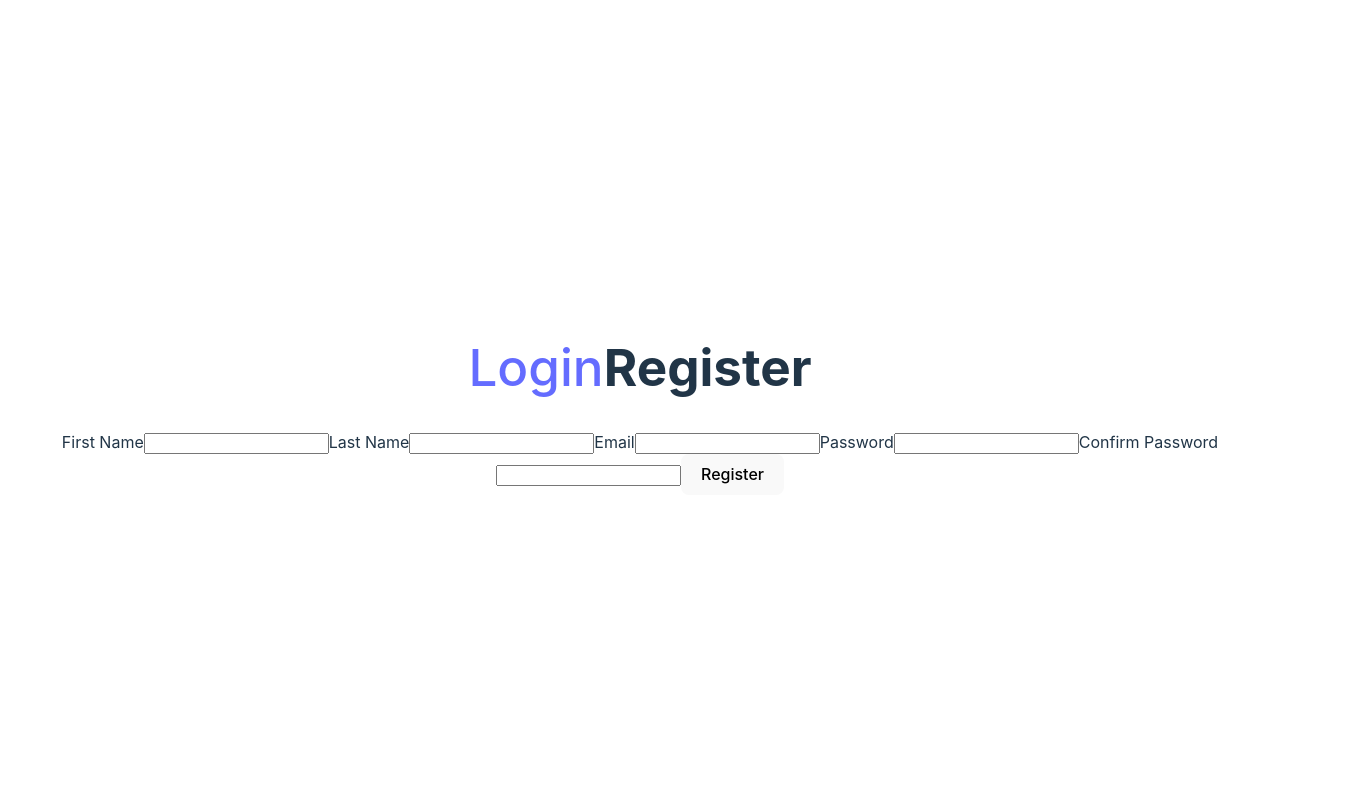
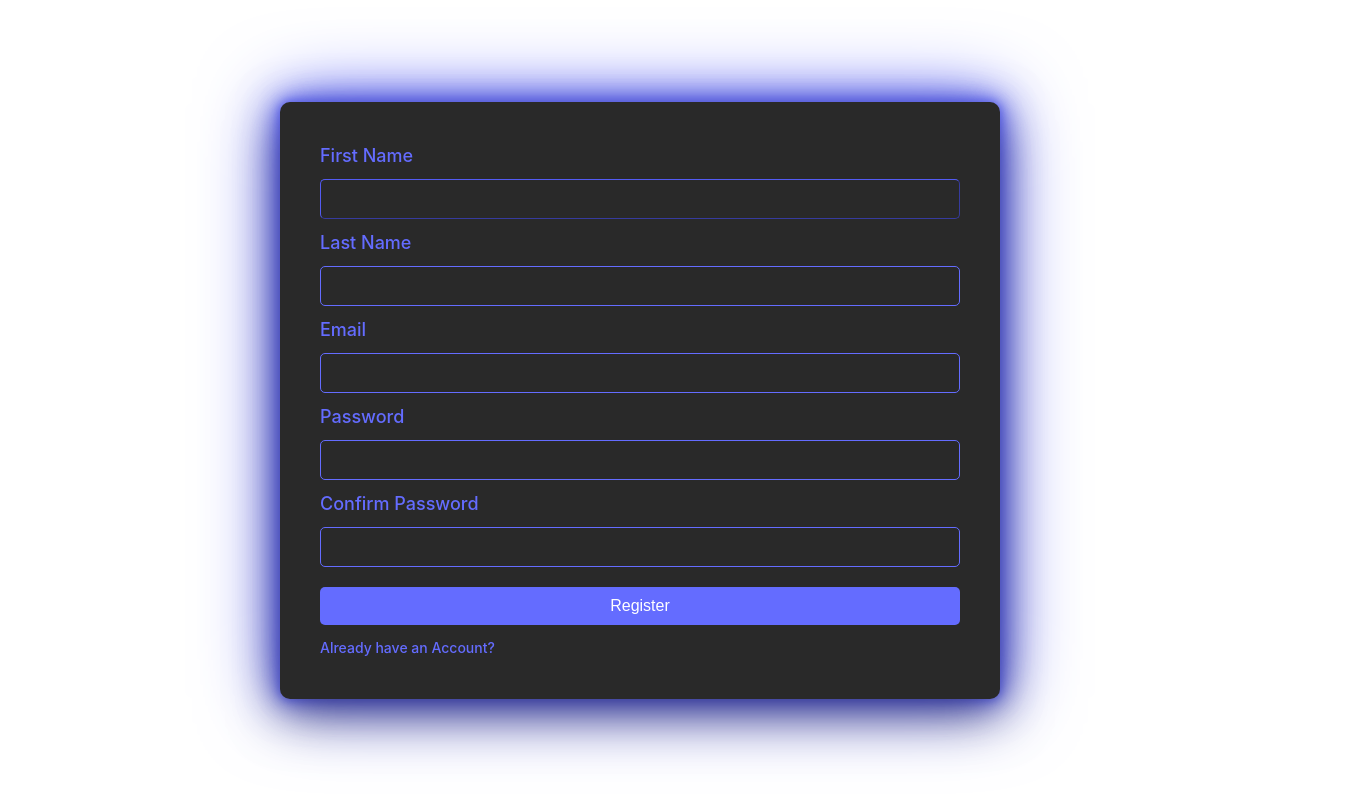
Before and after one commit to HyperTNTClown/Banking-Assignment, a React (Vite) app in the folder frontend/: page /register in a window 1280 px wide. Shown: the top 798 px of the page, 1366 px wide, since content can reach past the window. Built offline with nearby package versions, Linux system fonts and the light colour scheme.

Commit message:
21.09 In class and a bit befor. Did some Desiiiign

```diff
--- a/frontend/package.json
+++ b/frontend/package.json
@@ -10,7 +10,10 @@
     "preview": "vite preview"
   },
   "dependencies": {
+    "@fluentui/react-components": "^9.31.1",
+    "@react-spring/web": "^9.7.3",
     "@types/react-router-dom": "^5.3.3",
+    "@use-gesture/react": "^10.3.0",
     "react": "^18.2.0",
     "react-dom": "^18.2.0",
     "react-router-dom": "^6.16.0",
--- a/frontend/src/auth.ts
+++ b/frontend/src/auth.ts
@@ -54,6 +54,7 @@ export default function useAuth() {
         let text = await res.text();
         let json = JSON.parse(text);
         console.log(json)
+		return json;
     }
 
 	// @ts-ignore
--- /dev/null
+++ b/frontend/src/css/login.module.css
@@ -0,0 +1,80 @@
+.loginForm {
+	position: absolute;
+	top: 50%;
+	left: 50%;
+	transform: translate(-50%, -50%);
+	width: 400px;
+	padding: 40px;
+	background: #292929;
+	border-radius: 10px;
+	box-shadow: 0 15px 50px rgba(0, 0, 0, 0.5), 0 0 10px #646cff, 0 0 20px #646cff, 0 0 40px #646cff, 0 0 80px #646cff;
+}
+
+.input {
+	width: 100%;
+	padding: 10px 20px;
+	box-sizing: border-box;
+	background: #292929;
+	border: 1px solid #646cff;
+	border-radius: 5px;
+	outline: none;
+	color: #fff;
+	font-size: 16px;
+	margin: 10px 0;
+	caret-color: #646cff;
+}
+
+.input:focus {
+	border: 1px outset #535bf2;
+}
+
+.label {
+	color: #646cff;
+	font-size: 18px;
+	font-weight: 500;
+}
+
+.label:hover {
+	color: #535bf2;
+}
+
+.label::selection {
+	background: transparent;
+}
+
+
+.loginButton {
+	width: 100%;
+	padding: 10px 20px;
+	box-sizing: border-box;
+	background: #646cff;
+	border: none;
+	border-radius: 5px;
+	outline: none;
+	color: #fff;
+	font-size: 16px;
+	margin: 10px 0;
+	cursor: pointer;
+	transition: background-color 0.2s ease-in-out, box-shadow 0.1s ease-in-out;
+}
+
+.loginButton:hover, .loginButton:focus {
+	background: #535bf2;
+	box-shadow: 0 0 5px #535bf2, 0 0 10px #535bf2, 0 0 20px #535bf2;
+}
+
+.loginButton:active {
+	background: #646cff;
+}
+
+.registerLink {
+	color: #646cff;
+	font-size: 14px;
+	font-weight: 500;
+	text-decoration: none;
+}
+
+.registerLink:hover {
+	color: #535bf2;
+	cursor: pointer;
+}
--- /dev/null
+++ b/frontend/src/css/register.module.css
@@ -0,0 +1,76 @@
+.registerForm {
+    width: 50vw;
+	padding: 40px;
+	background: #292929;
+	border-radius: 10px;
+	box-shadow: 0 15px 50px rgba(0, 0, 0, 0.5), 0 0 10px #646cff, 0 0 20px #646cff, 0 0 40px #646cff, 0 0 80px #646cff;
+}
+
+.input {
+	width: 100%;
+	padding: 10px 20px;
+	box-sizing: border-box;
+	background: #292929;
+	border: 1px solid #646cff;
+	border-radius: 5px;
+	outline: none;
+	color: #fff;
+	font-size: 16px;
+	margin: 10px 0;
+	caret-color: #646cff;
+}
+
+.input:focus {
+	border: 1px outset #535bf2;
+}
+
+.label {
+	color: #646cff;
+	font-size: 18px;
+	font-weight: 500;
+}
+
+.label:hover {
+	color: #535bf2;
+}
+
+.label::selection {
+	background: transparent;
+}
+
+
+.registerButton {
+	width: 100%;
+	padding: 10px 20px;
+	box-sizing: border-box;
+	background: #646cff;
+	border: none;
+	border-radius: 5px;
+	outline: none;
+	color: #fff;
+	font-size: 16px;
+	margin: 10px 0;
+	cursor: pointer;
+	transition: background-color 0.2s ease-in-out, box-shadow 0.1s ease-in-out;
+}
+
+.registerButton:hover, .registerButton:focus {
+	background: #535bf2;
+	box-shadow: 0 0 5px #535bf2, 0 0 10px #535bf2, 0 0 20px #535bf2;
+}
+
+.registerButton:active {
+	background: #646cff;
+}
+
+.loginLink {
+	color: #646cff;
+	font-size: 14px;
+	font-weight: 500;
+	text-decoration: none;
+}
+
+.loginLink:hover {
+	color: #535bf2;
+	cursor: pointer;
+}
--- a/frontend/src/index.css
+++ b/frontend/src/index.css
@@ -5,7 +5,7 @@
 
   color-scheme: light dark;
   color: rgba(255, 255, 255, 0.87);
-  background-color: #242424;
+  background-color: #292929;
 
   font-synthesis: none;
   text-rendering: optimizeLegibility;
@@ -31,30 +31,6 @@ body {
   min-height: 100vh;
 }
 
-h1 {
-  font-size: 3.2em;
-  line-height: 1.1;
-}
-
-button {
-  border-radius: 8px;
-  border: 1px solid transparent;
-  padding: 0.6em 1.2em;
-  font-size: 1em;
-  font-weight: 500;
-  font-family: inherit;
-  background-color: #1a1a1a;
-  cursor: pointer;
-  transition: border-color 0.25s;
-}
-button:hover {
-  border-color: #646cff;
-}
-button:focus,
-button:focus-visible {
-  outline: 4px auto -webkit-focus-ring-color;
-}
-
 @media (prefers-color-scheme: light) {
   :root {
     color: #213547;
@@ -63,7 +39,13 @@ button:focus-visible {
   a:hover {
     color: #747bff;
   }
-  button {
-    background-color: #f9f9f9;
-  }
 }
+
+#root {
+	min-width: 100vw;
+	min-height: 100vh;
+	display: flex;
+	flex-direction: column;
+	align-items: center;
+	justify-content: center;
+}
--- a/frontend/src/main.tsx
+++ b/frontend/src/main.tsx
@@ -1,5 +1,4 @@
 import './index.css'
-import './App.css'
 import Home from "./pages/home.tsx";
 import Banking from "./pages/banking.tsx";
 import Register from "./pages/register.tsx";
@@ -24,6 +23,6 @@ const router = createBrowserRouter([
 
 createRoot(document.getElementById('root')!).render(
   //<React.StrictMode>
-    <RouterProvider router={router} />
+	<RouterProvider router={router} />
   //</React.StrictMode>,
 )
--- a/frontend/src/pages/banking.tsx
+++ b/frontend/src/pages/banking.tsx
@@ -28,7 +28,6 @@ export default function Banking() {
     if (!ready) {
         return (
             <>
-                <h1> Banking </h1>
 				<RingLoader></RingLoader>
             </>
         )
--- a/frontend/src/pages/login.tsx
+++ b/frontend/src/pages/login.tsx
@@ -1,17 +1,111 @@
-import {Link, Navigate} from "react-router-dom";
+import {Navigate} from "react-router-dom";
 import useAuth from "../auth.ts";
-import {useState} from "react";
+import {useEffect, useRef, useState} from "react";
+import styles from '../css/login.module.css'
+import {animated, useSpring, to} from "@react-spring/web";
+import {useDrag, useGesture} from "@use-gesture/react";
+
+const calcX = (y: number, ly: number) => -(y - ly - window.innerHeight / 2) / 20
+const calcY = (x: number, lx: number) => (x - lx - window.innerWidth / 2) / 20
 
 export default function Login() {
-    const { login } = useAuth();
+	const {login} = useAuth();
 	const [success, setSuccess] = useState(false)
+	const [registerInstead, setRegisterInstead] = useState(false)
+
+	const target = useRef(null)
+
+	const [{x, y, rotateX, rotateY, rotateZ, scale, zoom}, api] = useSpring(() => ({
+		rotateX: 0,
+		rotateY: 0,
+		rotateZ: 0,
+		scale: 1,
+		zoom: 0,
+		x: 0,
+		y: 0,
+		config: {mass: 5, tension: 350, friction: 40}
+	}))
+
+	useGesture(
+		{
+			onPinch: ({offset: [d, a]}) => api({zoom: d / 200, rotateZ: a}),
+			onMove: ({xy: [px, py], dragging}) =>
+				!dragging &&
+				api({
+					rotateX: calcX(py, y.get()),
+					rotateY: calcY(px, x.get()),
+					scale: 1.1,
+				}),
+			onHover: ({hovering}) =>
+				!hovering && api({rotateX: 0, rotateY: 0, scale: 1}),
+			onMouseUp: () => api({x:0, y:0}),
+		},
+		{from: () => [0,0], target: target, eventOptions: {passive: false}, }
+	)
+
+	useDrag(({active, offset: [x, y]}) =>
+		api({x, y, rotateX: 0, rotateY: 0, scale: active ? 1 : 1.1}),
+		{from: () => [0,0], target: target, eventOptions: {passive: false}})
+
+	useEffect(() => {
+		document.getElementById('username')?.focus()
+		document.querySelector('body')?.style.setProperty('overflow', 'hidden')
+		scatterBackgroundText()
+		return () => {
+			document.querySelector('body')?.style.setProperty('overflow', 'auto')
+		}
+	}, []);
+
+	const redirectRegister = () => {
+		// @ts-ignore
+		let usrel : HTMLInputElement = document.getElementById('username')!!
+		// @ts-ignore
+		let pswdel : HTMLInputElement = document.getElementById('password')!!
+
+		sessionStorage.setItem('username', usrel.value)
+		sessionStorage.setItem('password', pswdel.value)
+
+		setRegisterInstead(true)
+	}
+
+	const scatterBackgroundText = () => {
+		let background = document.getElementById('background')!!
+		background.innerText = ''
+		let divs = []
+		for (let i = 0; i < 100; i++) {
+			let div = document.createElement('div')
+			div.innerText = "Login"
+			div.style.position = 'absolute'
+			div.style.left = Math.random() * 100 + '%'
+			div.style.top = Math.random() * 100 + '%'
+			div.style.transform = 'rotate(' + Math.random() * 360 + 'deg)'
+			div.style.color = 'rgba(255, 255, 255, ' + Math.random()*.3 + ')'
+			div.style.fontSize = Math.random() * 25 + 10 + 'px'
+			div.style.fontWeight = 'bold'
+			div.style.fontFamily = 'sans-serif'
+			div.style.zIndex = '-1'
+			div.style.userSelect = 'none'
+			div.style.pointerEvents = 'none'
+			divs.push(div)
+		}
+		divs.forEach(div => {
+			background.appendChild(div)
+		})
+	}
+
 	return (
 		<>
-        <h1> Login
-            <Link to={"/register"}>Register</Link>
-        </h1>
-
-            <form onSubmit={(e) => {
+			<div id={'background'}/>
+			<animated.div ref={target} style={{
+				transform: 'perspective(600px)',
+				x,
+				y,
+				scale: to([scale, zoom], (s, z) => s + z),
+				rotateX,
+				rotateY,
+				rotateZ,
+			}}>
+				<form className={styles.loginForm} onSubmit={(e) => {
 					e.preventDefault();
 					const username = e.currentTarget.username.value;
 					const password = e.currentTarget.password.value;
@@ -21,12 +115,18 @@ export default function Login() {
 						}
 					});
 				}}>
-                <label htmlFor="username">Username</label>
-                <input type="text" id="username" name="username" />
-                <label htmlFor="password">Password</label>
-                <input type="password" id="password" name="password" />
-				{success ? <Navigate to={"/banking"} /> : <button type="submit">Login</button>}
+					<div>
+						<label htmlFor="username" className={styles.label}>Username </label>
+						<input type="text" id="username" name="username" className={styles.input}/>
+					</div>
+					<div>
+						<label htmlFor="password" className={styles.label}>Password </label>
+						<input type="password" id="password" name="password" className={styles.input}/>
+					</div>
+					{success ? <Navigate to={"/banking"}/> : <button type="submit" className={styles.loginButton}>Login</button>}
+					{registerInstead ? <Navigate to={"/register"}/> : <a className={styles.registerLink} onClick={() => redirectRegister()}>Don't have an Account yet?</a>}
 				</form>
+			</animated.div>
 		</>
 	)
 }
--- a/frontend/src/pages/register.tsx
+++ b/frontend/src/pages/register.tsx
@@ -1,15 +1,109 @@
 import useAuth from "../auth.ts";
 import {Link} from "react-router-dom";
+import {useEffect, useRef, useState} from "react";
+import {animated, useSpring, to} from "@react-spring/web";
+import {useDrag, useGesture} from "@use-gesture/react";
+import styles from '../css/register.module.css'
+
+const calcX = (y: number, ly: number) => -(y - ly - window.innerHeight / 2) / 20
+const calcY = (x: number, lx: number) => (x - lx - window.innerWidth / 2) / 20
 
 export default function Register() {
 
-    const { register } = useAuth();
+	const {register} = useAuth();
+
+	const target = useRef(null)
+	const msg = useRef(null)
+
+	const [showForm, setShowForm] = useState(true)
+
+	const [{x, y, rotateX, rotateY, rotateZ, scale, zoom}, api] = useSpring(() => ({
+		rotateX: 0,
+		rotateY: 0,
+		rotateZ: 0,
+		scale: 1,
+		zoom: 0,
+		x: 0,
+		y: 0,
+		config: {mass: 5, tension: 370, friction: 50}
+	}))
+
+	useGesture(
+		{
+			onPinch: ({offset: [d, a]}) => api({zoom: d / 200, rotateZ: a}),
+			onMove: ({xy: [px, py], dragging}) =>
+				!dragging &&
+				api({
+					rotateX: calcX(py, y.get()),
+					rotateY: calcY(px, x.get()),
+					scale: 1.1,
+				}),
+			onHover: ({hovering}) =>
+				!hovering && api({rotateX: 0, rotateY: 0, scale: 1}),
+			onMouseUp: () => api({x:0, y:0}),
+		},
+		{from: () => [0,0], target: target, eventOptions: {passive: false}, }
+	)
+
+	useDrag(({active, offset: [x, y]}) =>
+			api({x, y, rotateX: 0, rotateY: 0, scale: active ? 1 : 1.1}),
+		{from: () => [0,0], target: target, eventOptions: {passive: false}})
+
+	useEffect(() => {
+		scatterBackgroundText()
+		document.getElementById('firstName')?.focus()
+		document.querySelector('body')?.style.setProperty('overflow', 'hidden')
+		if (sessionStorage.getItem('username') && sessionStorage.getItem('password')) {
+			document.getElementById('email')?.setAttribute('value', sessionStorage.getItem('username')!)
+			document.getElementById('password')?.setAttribute('value', sessionStorage.getItem('password')!)
+			document.getElementById('password2')?.setAttribute('value', sessionStorage.getItem('password')!)
+
+			sessionStorage.removeItem('username')
+			sessionStorage.removeItem('password')
+		}
+		return () => {
+			document.querySelector('body')?.style.setProperty('overflow', 'auto')
+		}
+	}, []);
+
+	const scatterBackgroundText = () => {
+		let background = document.getElementById('background')!!
+		background.innerText = ''
+		let divs = []
+		for (let i = 0; i < 100; i++) {
+			let div = document.createElement('div')
+			div.innerText = "Register"
+			div.style.position = 'absolute'
+			div.style.left = Math.random() * 100 + '%'
+			div.style.top = Math.random() * 100 + '%'
+			div.style.transform = 'rotate(' + Math.random() * 360 + 'deg)'
+			div.style.color = 'rgba(255, 255, 255, ' + Math.random()*.3 + ')'
+			div.style.fontSize = Math.random() * 25 + 10 + 'px'
+			div.style.fontWeight = 'bold'
+			div.style.fontFamily = 'sans-serif'
+			div.style.zIndex = '-1'
+			div.style.userSelect = 'none'
+			div.style.pointerEvents = 'none'
+			divs.push(div)
+		}
+		divs.forEach(div => {
+			background.appendChild(div)
+		})
+	}
 
 	return (
 		<>
-            <h1>
-                <Link to={"/login"}>Login</Link>
-                Register </h1>
+			<div id={'background'}/>
+			<animated.div ref={target} className={styles.registerForm} style={{
+				transform: 'perspective(1000px)',
+				x,
+				y,
+				scale: to([scale, zoom], (s, z) => s + z),
+				rotateX,
+				rotateY,
+				rotateZ,
+			}}>
+				{ showForm ?
 				<form onSubmit={(e) => {
 					e.preventDefault();
 					const firstName = e.currentTarget.firstName.value;
@@ -18,21 +112,32 @@ export default function Register() {
 					const password = e.currentTarget.password.value;
 					const password2 = e.currentTarget.password2.value;
 					if (password === password2) {
-                    register(email, password, firstName, lastName);
+						setShowForm(false)
+						register(email, password, firstName, lastName).then(r => {
+							// @ts-ignore
+							msg.current.innerText = r.message
+						})
 					}
 				}}>
-                <label htmlFor="firstName">First Name</label>
-                <input type="text" id="firstName" name="firstName" />
-                <label htmlFor="lastName">Last Name</label>
-                <input type="text" id="lastName" name="lastName" />
-                <label htmlFor="email">Email</label>
-                <input type="text" id="email" name="email" />
-                <label htmlFor="password">Password</label>
-                <input type="password" id="password" name="password" />
-                <label htmlFor="password2">Confirm Password</label>
-                <input type="password" id="password2" name="password2" />
-                <button type="submit">Register</button>
+					<label className={styles.label} htmlFor="firstName">First Name</label>
+					<input className={styles.input} type="text" id="firstName" name="firstName"/>
+					<label className={styles.label} htmlFor="lastName">Last Name</label>
+					<input className={styles.input} type="text" id="lastName" name="lastName"/>
+					<label className={styles.label} htmlFor="email">Email</label>
+					<input className={styles.input} type="text" id="email" name="email"/>
+					<label className={styles.label} htmlFor="password">Password</label>
+					<input className={styles.input} type="password" id="password" name="password"/>
+					<label className={styles.label} htmlFor="password2">Confirm Password</label>
+					<input className={styles.input} type="password" id="password2" name="password2"/>
+					<button className={styles.registerButton} type="submit">Register</button>
+					<Link to={'/login'} className={styles.loginLink}>Already have an Account?</Link>
 				</form>
+					: <div className={styles.message}>
+						<h1 id={"message"} ref={msg}></h1>
+						<Link to={'/login'} className={styles.loginLink}>Login</Link>
+					</div>
+						}
+			</animated.div>
 		</>
 	)
 }
```
Also changed, not shown: 1 other file (tests, documents, lock files or other folders). Lines whose indentation alone changed are shown as unchanged.
